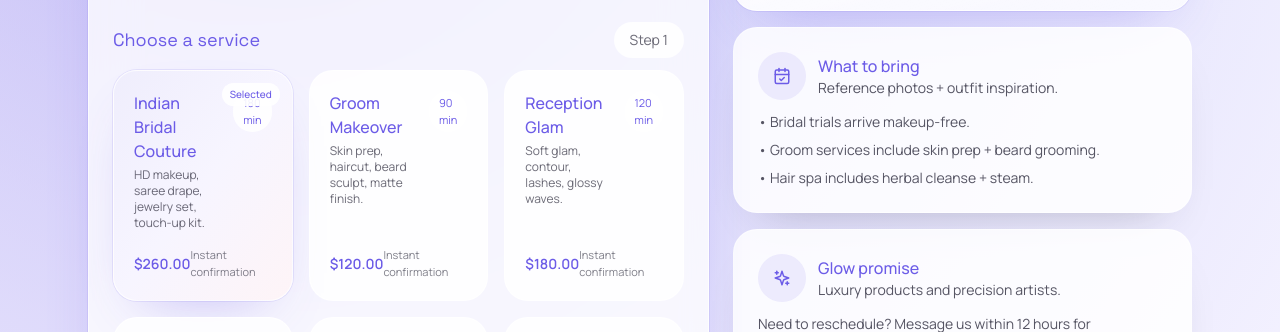
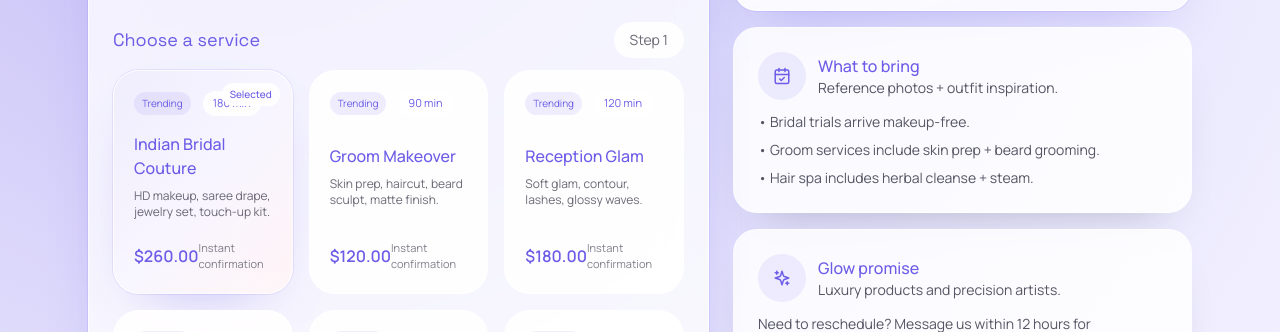
Before and after one commit to thisaitech/thisai--shalon, a Next.js app: page /booking in a window 1280 px wide. Both pictures are taken after a click on the button 202 px from the left and 653 px from the top of the page. Shown: the part 468-800 px from the top of the page. Built offline with nearby package versions, Linux system fonts and the light colour scheme; no server answers.

Commit message:
refine: align booking service cards

```diff
--- a/components/salon/BookingFlow.tsx
+++ b/components/salon/BookingFlow.tsx
@@ -132,7 +132,7 @@ export default function BookingFlow({ salon }: { salon: Salon }) {
           <h3 className="font-display text-lg text-primary">Choose a service</h3>
           <span className="pill bg-white/90">Step 1</span>
         </div>
-        <div className="grid gap-3 sm:gap-4 grid-cols-2 lg:grid-cols-3">
+        <div className="grid gap-3 sm:gap-4 grid-cols-2 lg:grid-cols-3 items-stretch auto-rows-fr">
           {salon.services.map((service) => (
             <ServiceItem
               key={service.id}
--- a/components/salon/ServiceItem.tsx
+++ b/components/salon/ServiceItem.tsx
@@ -23,29 +23,32 @@ export default function ServiceItem({
       type="button"
       onClick={onSelect}
       className={cn(
-        'group relative w-full text-left rounded-3xl border border-white/70 bg-white/85 p-4 sm:p-5 transition-all hover:-translate-y-0.5 hover:shadow-glow focus-ring min-h-[140px] flex flex-col justify-between',
+        'group relative w-full text-left rounded-[26px] border border-white/70 bg-white/90 p-4 sm:p-5 transition-all hover:-translate-y-0.5 hover:shadow-glow focus-ring min-h-[150px] flex flex-col justify-between',
         selected &&
           'border-transparent bg-gradient-to-br from-primary/10 via-lilac/10 to-accent/10 shadow-glow'
       )}
     >
+      <div className="flex items-center justify-between gap-3 text-[11px] text-charcoal/60">
+        <span className="inline-flex items-center rounded-full bg-primary/10 px-2 py-1 text-[10px] text-primary">
+          Trending
+        </span>
+        <span className="inline-flex items-center rounded-full bg-white/95 px-2.5 py-1 text-[11px] text-primary shadow-soft">
+          {duration} min
+        </span>
+      </div>
+      <div className="mt-4 space-y-2 min-h-[56px]">
+        <p className="text-sm sm:text-base font-medium text-primary leading-snug">{name}</p>
+        <p className="text-xs text-charcoal/70 max-h-9 overflow-hidden">{description}</p>
+      </div>
+      <div className="mt-5 flex items-center justify-between">
+        <span className="text-base font-semibold text-primary">{formatCurrency(price)}</span>
+        <span className="text-[11px] text-charcoal/60">Instant confirmation</span>
+      </div>
       {selected ? (
-        <span className="absolute right-3 top-3 rounded-full bg-white/90 px-2 py-1 text-[10px] font-medium text-primary shadow-soft">
+        <span className="absolute right-3 top-3 rounded-full bg-white/95 px-2 py-1 text-[10px] font-medium text-primary shadow-soft">
           Selected
         </span>
       ) : null}
-      <div className="flex items-start justify-between gap-3">
-        <div>
-          <p className="text-sm sm:text-base font-medium text-primary">{name}</p>
-          <p className="mt-1 hidden text-xs text-charcoal/70 sm:block">{description}</p>
-        </div>
-        <span className="inline-flex items-center rounded-full bg-white/90 px-2.5 py-1 text-[11px] text-primary shadow-soft">
-          {duration} min
-        </span>
-      </div>
-      <div className="mt-4 flex items-center justify-between">
-        <span className="text-sm font-semibold text-primary">{formatCurrency(price)}</span>
-        <span className="text-[11px] text-charcoal/60">Instant confirmation</span>
-      </div>
     </button>
   );
 }
```
